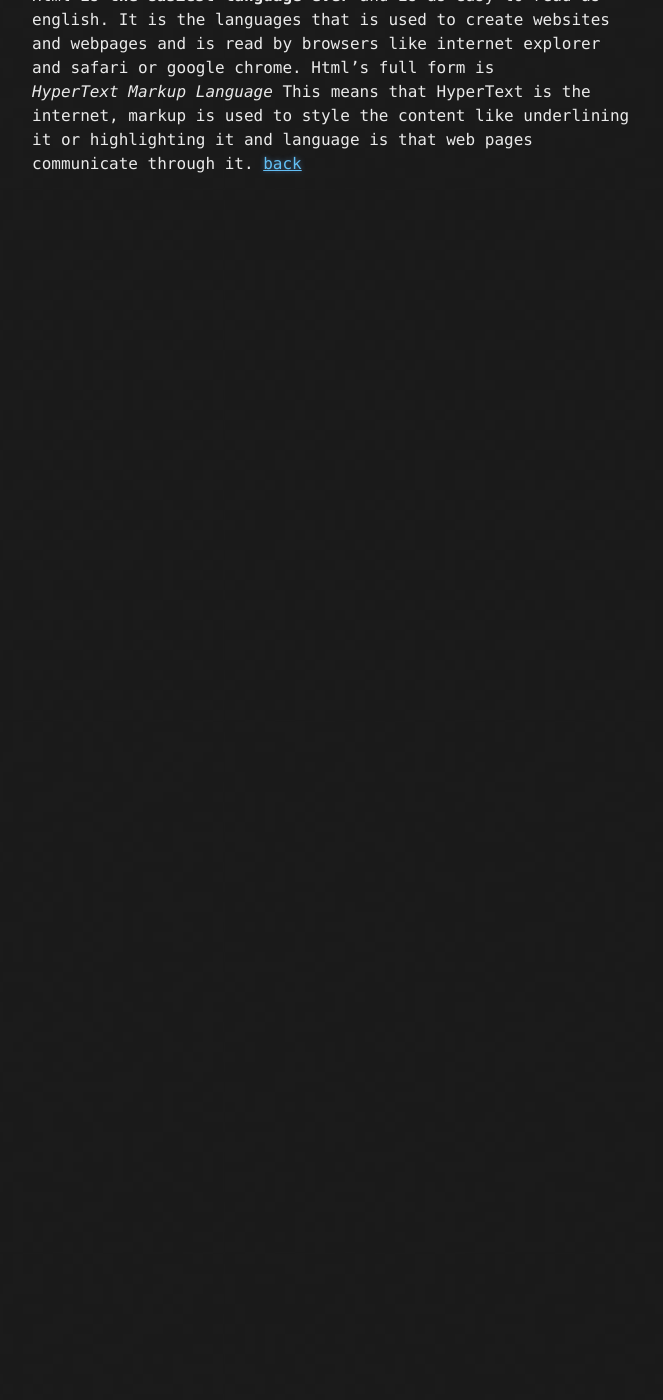
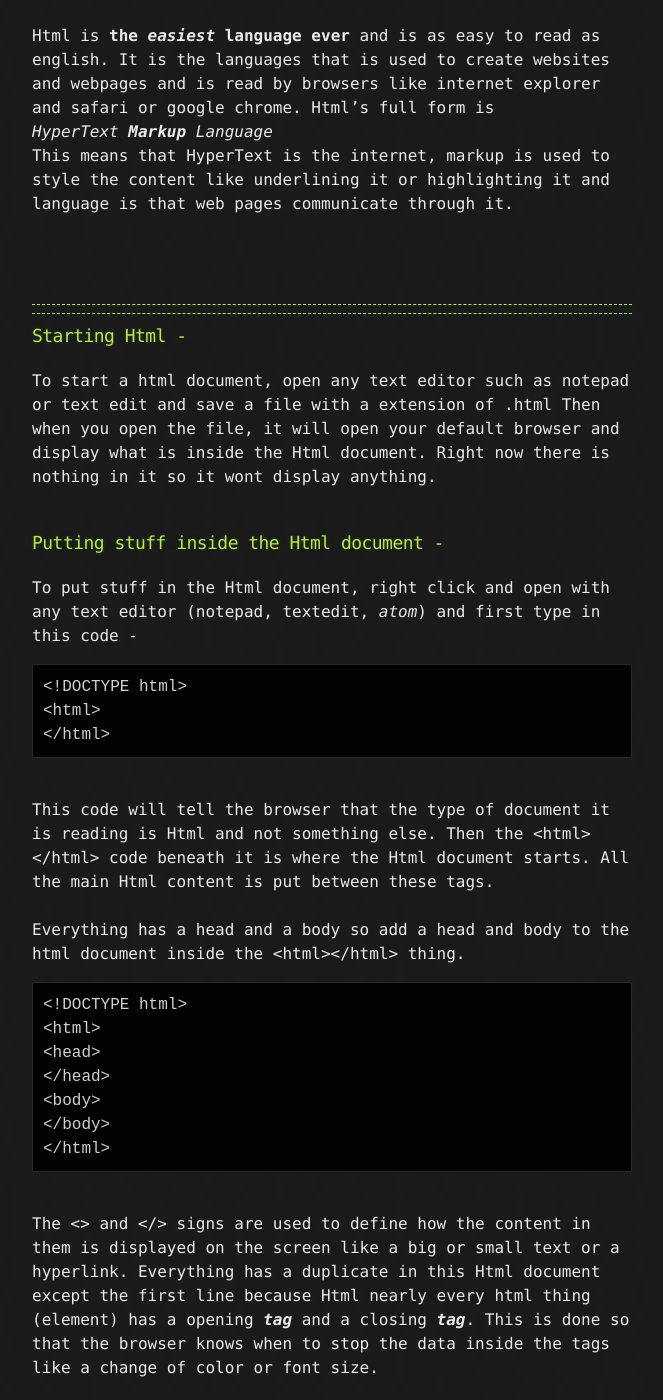
Before and after one commit to Pranked3/shaankmahajan.github.io, a Jekyll site: the page built from html-lessons.md, in a window 1280 px wide and 1400 px high, scrolled down 343 px. Shown: the whole window, without its empty margins (308-971 px from the left). Built offline with Jekyll 4.4.1, drawn with Linux system fonts in a browser that asks for light colours; the repository's description, which GitHub fills in, is left out; our own code applies the rules of GitHub Pages for plain Markdown files; before the commit the page ends 900 px from its top, so only the background shows below that.

Commit message:
change34

````diff
--- a/html-lessons.md
+++ b/html-lessons.md
@@ -1,12 +1,52 @@
 ---
 layout: default
 ---
+
+[back](./)
+<br />
 
 # Html
 
 ## [](#header-1)About -
 Html is **the _easiest_ language ever** and is as easy to read as english. It is the languages that is used to create websites and webpages and is read by browsers like internet explorer and safari or google chrome. Html's full form is
 <br />
-_HyperText Markup Language_
+_HyperText **Markup** Language_
+<br />
 This means that HyperText is the internet, markup is used to style the content like underlining it or highlighting it and language is that web pages communicate through it.
-[back](./)
+<br />
+<br />
+<br />
+<br />
+<hr />
+<hr />
+### [](#header-3)Starting Html -
+To start a html document, open any text editor such as notepad or text edit and save a file with a extension of .html
+Then when you open the file, it will open your default browser and display what is inside the Html document. Right now there is nothing in it so it wont display anything.
+<br />
+<br />
+### [](#header-3)Putting stuff inside the Html document -
+To put stuff in the Html document, right click and open with any text editor (notepad, textedit, _atom_) and first type in this code -
+<br />
+```
+<!DOCTYPE html>
+<html>
+</html>
+```
+<br />
+This code will tell the browser that the type of document it is reading is Html and not something else. Then the <html></html> code beneath it is where the Html document starts. All the main Html content is put between these tags.
+<br />
+<br />
+Everything has a head and a body so add a head and body to the html document inside the <html></html> thing.
+<br />
+```
+<!DOCTYPE html>
+<html>
+<head>
+</head>
+<body>
+</body>
+</html>
+```
+<br />
+The <> and </> signs are used to define how the content in them is displayed on the screen like a big or small text or a hyperlink. Everything has a duplicate in this Html document except the first line because Html nearly every html thing (element) has a opening **_tag_** and a closing **_tag_**. This is done so that the browser knows when to stop the data inside the tags like a change of color or font size.
+<br />
````
Also changed, not shown: coding-page.md (+3 -3 lines), index.md (+1 -1 lines).
